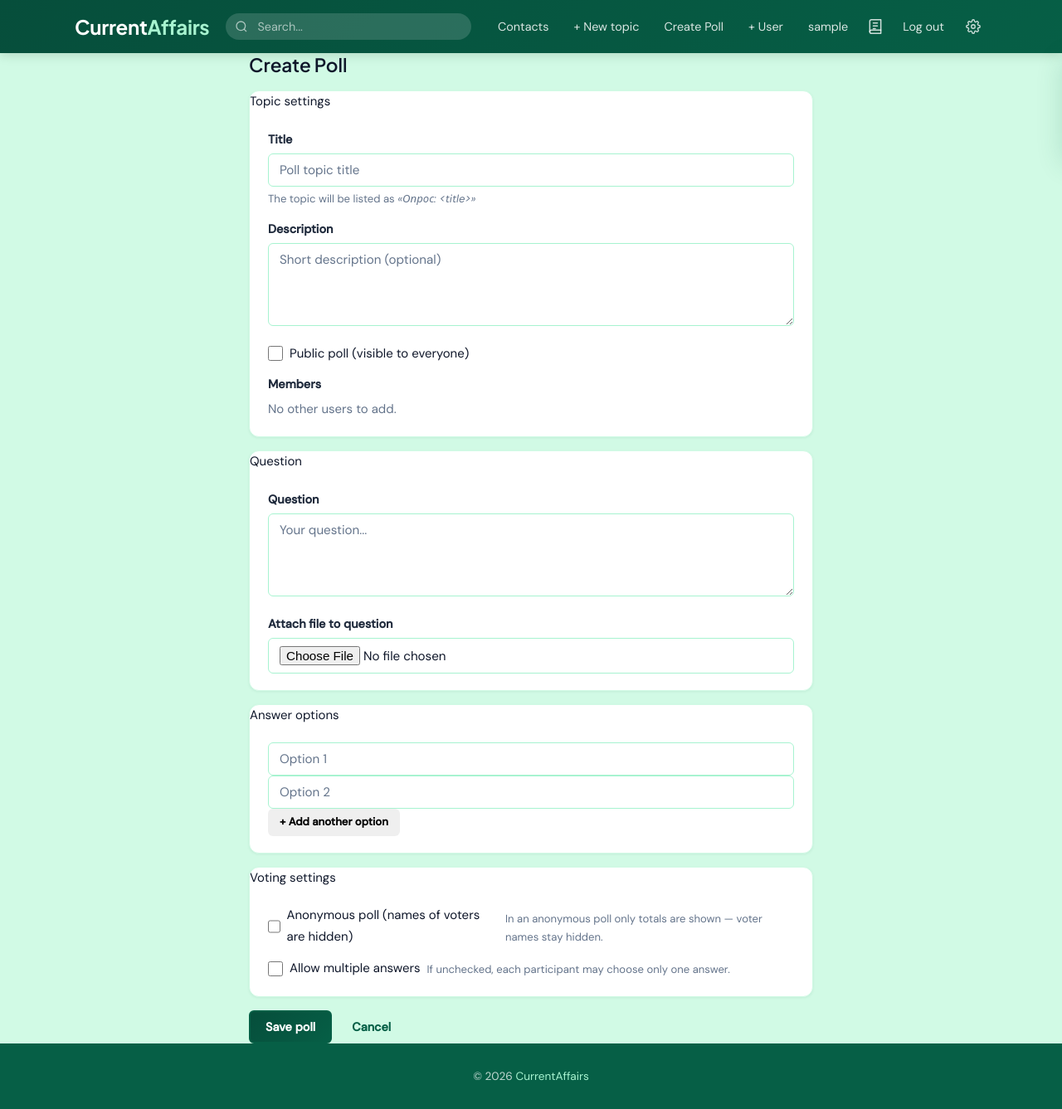
After one commit to PvlKr16/Blogforest, a Django app: page /polls/create/ in a window 1280 px wide. The commit adds this page. Shown: the whole page at 83% size. Run offline with Django 4.2, Linux system fonts and the light colour scheme; the visitor is signed in with stand-in values (Sample User, id 1); data comes from the database, SQL or seed files in the repository; data that the repository does not hold is empty.

Commit message:
polling added

```diff
--- a/blogapp/forms.py
+++ b/blogapp/forms.py
@@ -2,7 +2,7 @@ from django import forms
 from django.contrib.auth.forms import UserCreationForm, AuthenticationForm
 from django.contrib.auth.models import User
 from django.conf import settings
-from .models import Blog, Post, Comment, Tag, PostFile, UserProfile
+from .models import Blog, Post, Comment, Tag, PostFile, UserProfile, Poll, PollOption
 
 
 class MultipleFileInput(forms.FileInput):
@@ -298,3 +298,81 @@ class PasswordChangeForm(forms.Form):
     def save(self):
         self.user.set_password(self.cleaned_data['new_password'])
         self.user.save()
+
+
+class PollForm(forms.Form):
+    """
+    Single form for Poll creating.
+    Variants of answers are provided as fields option_text_0, option_text_1, …
+    and collected in poll_create view.
+    """
+    # ── Topic settings ────────────────────────────────────────────────────────
+    title = forms.CharField(
+        max_length=200,
+        label='Title',
+        widget=forms.TextInput(attrs={
+            'class': 'form-control',
+            'placeholder': 'Poll topic title',
+        }),
+    )
+    description = forms.CharField(
+        required=False,
+        label='Description',
+        widget=forms.Textarea(attrs={
+            'class': 'form-control', 'rows': 2,
+            'placeholder': 'Short description (optional)',
+        }),
+    )
+    is_public = forms.BooleanField(
+        required=False,
+        label='Public poll (visible to everyone)',
+        widget=forms.CheckboxInput(attrs={'class': 'form-check-input'}),
+    )
+    members = forms.ModelMultipleChoiceField(
+        queryset=User.objects.none(),
+        required=False,
+        label='Members',
+        widget=forms.CheckboxSelectMultiple(attrs={'class': 'member-checkbox'}),
+    )
+
+    # ── Question ────────────────────────────────────────────────────────────────
+    question = forms.CharField(
+        label='Question',
+        widget=forms.Textarea(attrs={
+            'class': 'form-control', 'rows': 3,
+            'placeholder': 'Your question...',
+        }),
+    )
+    question_file = forms.FileField(
+        required=False,
+        label='Attach file to question',
+        widget=forms.FileInput(attrs={'class': 'form-control'}),
+    )
+
+    # ── Poll settings ──────────────────────────────────────────────────────
+    is_anonymous = forms.BooleanField(
+        required=False,
+        label='Anonymous poll (names of voters are hidden)',
+        widget=forms.CheckboxInput(attrs={'class': 'form-check-input'}),
+    )
+    multiple_choice = forms.BooleanField(
+        required=False,
+        label='Allow multiple answers',
+        widget=forms.CheckboxInput(attrs={'class': 'form-check-input'}),
+    )
+
+    def __init__(self, *args, owner=None, **kwargs):
+        super().__init__(*args, **kwargs)
+        if owner:
+            self.fields['members'].queryset = User.objects.exclude(pk=owner.pk)
+
+    def clean_question_file(self):
+        f = self.cleaned_data.get('question_file')
+        if f and hasattr(f, 'size'):
+            from django.conf import settings as dj_settings
+            limit = getattr(dj_settings, 'MAX_UPLOAD_SIZE', 5 * 1024 * 1024)
+            if f.size > limit:
+                raise forms.ValidationError(
+                    f'File exceeds the allowed size of {limit // (1024 * 1024)} MB.'
+                )
+        return f
--- a/blogapp/templates/blogapp/base.html
+++ b/blogapp/templates/blogapp/base.html
@@ -90,6 +90,7 @@
           {% if not user.profile.is_guest %}
           <a href="{% url 'user_list' %}" class="nav-link">Contacts</a>
           <a href="{% url 'blog_create' %}" class="nav-link">+ New topic</a>
+          <a href="{% url 'poll_create' %}" class="nav-link">Create Poll</a>
           {% endif %}
           {% if user.is_staff %}
           <a href="{% url 'register' %}" class="nav-link">+ User</a>
--- a/blogapp/templates/blogapp/blog/detail.html
+++ b/blogapp/templates/blogapp/blog/detail.html
@@ -34,6 +34,11 @@
        style="padding:24px 28px; margin-bottom:28px; font-size:1rem; line-height:1.8;">
     {{ blog.body|linebreaks }}
   </div>
+  {% endif %}
+
+  <!-- Poll widget -->
+  {% if poll %}
+    {% include "blogapp/poll/widget.html" %}
   {% endif %}
 
   <!-- Topic file attachments -->
--- /dev/null
+++ b/blogapp/templates/blogapp/poll/form.html
@@ -0,0 +1,190 @@
+{% extends "blogapp/base.html" %}
+{% block title %}Create Poll{% endblock %}
+
+{% block content %}
+<div class="container py-4" style="max-width: 720px;">
+  <h2 class="mb-4">Create Poll</h2>
+
+  <form method="post" enctype="multipart/form-data" id="poll-form">
+    {% csrf_token %}
+
+    {% if form.non_field_errors %}
+      <div class="alert alert-danger">
+        {% for e in form.non_field_errors %}{{ e }}{% endfor %}
+      </div>
+    {% endif %}
+
+    {# Topic block #}
+    <div class="card mb-4">
+      <div class="card-header fw-semibold">Topic settings</div>
+      <div class="card-body">
+
+        <div class="mb-3">
+          <label class="form-label" for="{{ form.title.id_for_label }}">{{ form.title.label }}</label>
+          {{ form.title }}
+          {% if form.title.errors %}<div class="text-danger small mt-1">{{ form.title.errors }}</div>{% endif %}
+          <div class="form-text">The topic will be listed as <em>«Опрос: &lt;title&gt;»</em></div>
+        </div>
+
+        <div class="mb-3">
+          <label class="form-label" for="{{ form.description.id_for_label }}">{{ form.description.label }}</label>
+          {{ form.description }}
+        </div>
+
+        <div class="mb-3 form-check">
+          {{ form.is_public }}
+          <label class="form-check-label" for="{{ form.is_public.id_for_label }}">{{ form.is_public.label }}</label>
+        </div>
+
+        <div class="mb-1">
+          <label class="form-label">{{ form.members.label }}</label>
+          <div class="border rounded p-2" style="max-height:160px;overflow-y:auto;">
+            {% for cb in form.members %}
+              <div class="form-check">
+                {{ cb.tag }}
+                <label class="form-check-label" for="{{ cb.id_for_label }}">{{ cb.choice_label }}</label>
+              </div>
+            {% empty %}
+              <span class="text-muted small">No other users to add.</span>
+            {% endfor %}
+          </div>
+        </div>
+
+      </div>
+    </div>
+
+    {# Question block #}
+    <div class="card mb-4">
+      <div class="card-header fw-semibold">Question</div>
+      <div class="card-body">
+
+        <div class="mb-3">
+          <label class="form-label" for="{{ form.question.id_for_label }}">{{ form.question.label }}</label>
+          {{ form.question }}
+          {% if form.question.errors %}<div class="text-danger small mt-1">{{ form.question.errors }}</div>{% endif %}
+        </div>
+
+        <div class="mb-1">
+          <label class="form-label" for="{{ form.question_file.id_for_label }}">{{ form.question_file.label }}</label>
+          {{ form.question_file }}
+          {% if form.question_file.errors %}<div class="text-danger small mt-1">{{ form.question_file.errors }}</div>{% endif %}
+        </div>
+
+      </div>
+    </div>
+
+    {# Variants of answer block #}
+    <div class="card mb-4">
+      <div class="card-header fw-semibold">Answer options</div>
+      <div class="card-body">
+
+        <div id="options-container">
+          <div class="option-row mb-2 d-flex gap-2 align-items-center">
+            <input type="text" name="option_text_0" class="form-control"
+                   placeholder="Option 1" required>
+            <button type="button" class="btn btn-sm btn-outline-danger remove-option"
+                    style="display:none;" title="Remove option">✕</button>
+          </div>
+          <div class="option-row mb-2 d-flex gap-2 align-items-center">
+            <input type="text" name="option_text_1" class="form-control"
+                   placeholder="Option 2" required>
+            <button type="button" class="btn btn-sm btn-outline-danger remove-option"
+                    style="display:none;" title="Remove option">✕</button>
+          </div>
+        </div>
+
+        <button type="button" class="btn btn-outline-secondary btn-sm mt-2" id="add-option">
+          + Add another option
+        </button>
+        <div id="options-error" class="text-danger small mt-1" style="display:none;">
+          At least two options are required.
+        </div>
+
+      </div>
+    </div>
+
+    {# Voting settings block #}
+    <div class="card mb-4">
+      <div class="card-header fw-semibold">Voting settings</div>
+      <div class="card-body">
+
+        <div class="mb-3 form-check">
+          {{ form.is_anonymous }}
+          <label class="form-check-label" for="{{ form.is_anonymous.id_for_label }}">
+            {{ form.is_anonymous.label }}
+          </label>
+          <div class="form-text text-muted">
+            In an anonymous poll only totals are shown — voter names stay hidden.
+          </div>
+        </div>
+
+        <div class="form-check">
+          {{ form.multiple_choice }}
+          <label class="form-check-label" for="{{ form.multiple_choice.id_for_label }}">
+            {{ form.multiple_choice.label }}
+          </label>
+          <div class="form-text text-muted">
+            If unchecked, each participant may choose only one answer.
+          </div>
+        </div>
+
+      </div>
+    </div>
+
+    <div class="d-flex gap-2 align-items-center">
+      <button type="submit" class="btn btn-primary px-4">Save poll</button>
+      <a href="{% url 'home' %}" class="btn btn-link">Cancel</a>
+    </div>
+  </form>
+</div>
+
+<script>
+(function () {
+  const container = document.getElementById('options-container');
+  const addBtn    = document.getElementById('add-option');
+  let counter     = 2;
+
+  function updateRemoveButtons() {
+    const rows = container.querySelectorAll('.option-row');
+    rows.forEach(row => {
+      row.querySelector('.remove-option').style.display =
+        rows.length > 2 ? 'inline-flex' : 'none';
+    });
+  }
+
+  addBtn.addEventListener('click', function () {
+    const row = document.createElement('div');
+    row.className = 'option-row mb-2 d-flex gap-2 align-items-center';
+    row.innerHTML =
+      `<input type="text" name="option_text_${counter}" class="form-control"
+              placeholder="Option ${counter + 1}">` +
+      `<button type="button" class="btn btn-sm btn-outline-danger remove-option"
+               title="Remove option">✕</button>`;
+    container.appendChild(row);
+    counter++;
+    updateRemoveButtons();
+    row.querySelector('input').focus();
+  });
+
+  container.addEventListener('click', function (e) {
+    if (e.target.classList.contains('remove-option')) {
+      e.target.closest('.option-row').remove();
+      updateRemoveButtons();
+    }
+  });
+
+  document.getElementById('poll-form').addEventListener('submit', function (e) {
+    const filled = Array.from(container.querySelectorAll('input[type="text"]'))
+                        .filter(inp => inp.value.trim() !== '');
+    const errEl = document.getElementById('options-error');
+    if (filled.length < 2) {
+      e.preventDefault();
+      errEl.style.display = 'block';
+      errEl.scrollIntoView({ behavior: 'smooth', block: 'center' });
+    } else {
+      errEl.style.display = 'none';
+    }
+  });
+})();
+</script>
+{% endblock %}
--- a/blogapp/urls.py
+++ b/blogapp/urls.py
@@ -29,9 +29,6 @@ urlpatterns = [
     path('blog-files/<int:file_pk>/delete/', views.blog_delete_file, name='blog_delete_file'),
 
     # Unread
-
-    # Unread
-
     path('unread/', views.unread_blogs, name='unread_blogs'),
     path('api/unread-count/', views.unread_count_api, name='unread_count_api'),
     path('blogs/<int:pk>/mark-unread/', views.mark_unread, name='mark_unread'),
@@ -44,4 +41,8 @@ urlpatterns = [
     # Users & notifications
     path('users/', views.user_list, name='user_list'),
     path('user/<str:username>/', views.profile, name='profile'),
+
+    # Polls
+    path('polls/create/', views.poll_create, name='poll_create'),
+    path('polls/<int:poll_pk>/vote/', views.poll_vote, name='poll_vote'),
 ]
--- a/blogapp/views.py
+++ b/blogapp/views.py
@@ -9,11 +9,11 @@ from django.http import Http404, JsonResponse
 from django.core.paginator import Paginator
 from django.views.decorators.http import require_POST
 
-from .models import Blog, Post, Comment, Tag, PostFile, BlogFile, BlogRead
+from .models import Blog, Post, Comment, Tag, PostFile, BlogFile, BlogRead, Poll, PollOption, PollVote
 from .forms import (
     RegistrationForm, LoginForm, BlogForm, PostForm,
     CommentForm, SearchForm, AddMemberForm,
-    AvatarForm, PasswordChangeForm,
+    AvatarForm, PasswordChangeForm, PollForm,
     DEFAULT_SEARCH_SCOPES,
     SEARCH_IN_AUTHOR, SEARCH_IN_TITLE,
     SEARCH_IN_DESCRIPTION, SEARCH_IN_CONTENT, SEARCH_IN_COMMENTS,
@@ -243,6 +243,12 @@ def blog_detail(request, pk):
     if request.user.is_authenticated:
         add_member_form = AddMemberForm(blog=blog)
 
+    poll = getattr(blog, 'poll', None)
+    poll_results = poll.results() if poll else []
+    user_has_voted = poll.user_has_voted(request.user) if poll else False
+    poll_closed = poll.is_closed() if poll else False
+    can_vote = blog.can_view(request.user) and request.user.is_authenticated
+
     return render(request, 'blogapp/blog/detail.html', {
         'blog': blog,
         'posts': posts_page,
@@ -252,6 +258,11 @@ def blog_detail(request, pk):
         'is_member': is_member,
         'add_member_form': add_member_form,
         'sort': sort,
+        'poll': poll,
+        'poll_results': poll_results,
+        'user_has_voted': user_has_voted,
+        'poll_closed': poll_closed,
+        'can_vote': can_vote,
     })
 
 
@@ -708,3 +719,110 @@ def profile(request, username):
         'avatar_form': avatar_form,
         'password_form': password_form,
     })
+
+
+# ─── Polls ────────────────────────────────────────────────────────────────────
+
+@login_required
+def poll_create(request):
+    """
+    Poll creating: Blog with prefix "Poll" is created with Poll connected
+    """
+    if request.method == 'POST':
+        form = PollForm(request.POST, request.FILES, owner=request.user)
+
+        # Gathering options: fields option_text_0, option_text_1, …
+        option_texts = [
+            v.strip()
+            for k, v in request.POST.items()
+            if k.startswith('option_text_') and v.strip()
+        ]
+
+        if form.is_valid():
+            if len(option_texts) < 2:
+                form.add_error(None, 'Please add at least two answer options.')
+            else:
+                from django.utils import timezone
+
+                # 1. Topic creating (Blog)
+                title = form.cleaned_data['title']
+                blog = Blog.objects.create(
+                    title=f'Опрос: {title}',
+                    description=form.cleaned_data.get('description', ''),
+                    body='',
+                    owner=request.user,
+                    is_public=form.cleaned_data.get('is_public', True),
+                )
+                for m in (form.cleaned_data.get('members') or []):
+                    blog.members.add(m)
+
+                # 2. Creating Poll
+                poll = Poll.objects.create(
+                    blog=blog,
+                    question=form.cleaned_data['question'],
+                    is_anonymous=form.cleaned_data.get('is_anonymous', False),
+                    multiple_choice=form.cleaned_data.get('multiple_choice', False),
+                )
+                if form.cleaned_data.get('question_file'):
+                    poll.question_file = form.cleaned_data['question_file']
+                    poll.save()
+
+                # 3. Answer variants
+                for i, text in enumerate(option_texts):
+                    PollOption.objects.create(poll=poll, text=text, order=i)
+
+                # 4. Topic is marked as read for the owner
+                BlogRead.objects.update_or_create(
+                    user=request.user, blog=blog,
+                    defaults={'last_read_at': timezone.now()}
+                )
+
+                messages.success(request, 'Poll created successfully!')
+                return redirect('blog_detail', pk=blog.pk)
+    else:
+        form = PollForm(owner=request.user)
+
+    return render(request, 'blogapp/poll/form.html', {'form': form})
+
+
+@login_required
+@require_POST
+def poll_vote(request, poll_pk):
+    """Takes user's vote and redirects to topic's page"""
+    poll = get_object_or_404(Poll, pk=poll_pk)
+    blog = poll.blog
+
+    if not blog.can_view(request.user):
+        raise Http404
+
+    if poll.user_has_voted(request.user):
+        messages.warning(request, 'You have already voted in this poll.')
+        return redirect('blog_detail', pk=blog.pk)
+
+    if poll.is_closed():
+        messages.warning(request, 'This poll is already closed.')
+        return redirect('blog_detail', pk=blog.pk)
+
+    selected_ids = request.POST.getlist('option')
+    if not selected_ids:
+        messages.error(request, 'Please select at least one option.')
+        return redirect('blog_detail', pk=blog.pk)
+
+    if not poll.multiple_choice and len(selected_ids) > 1:
+        messages.error(request, 'This poll allows only one answer.')
+        return redirect('blog_detail', pk=blog.pk)
+
+    options = PollOption.objects.filter(poll=poll, pk__in=selected_ids)
+    if not options.exists():
+        messages.error(request, 'Invalid option selected.')
+        return redirect('blog_detail', pk=blog.pk)
+
+    for option in options:
+        PollVote.objects.get_or_create(poll=poll, user=request.user, option=option)
+
+    # Voted person is added to participants
+    if request.user != blog.owner:
+        blog.members.add(request.user)
+
+    messages.success(request, 'Your vote has been recorded.')
+    return redirect('blog_detail', pk=blog.pk)
```
Also changed, not shown: blogapp/models.py (+92 -0 lines), blogapp/templates/blogapp/poll/widget.html (added, +97 -0 lines), blogapp/migrations/0010_add_polls.py (added).
